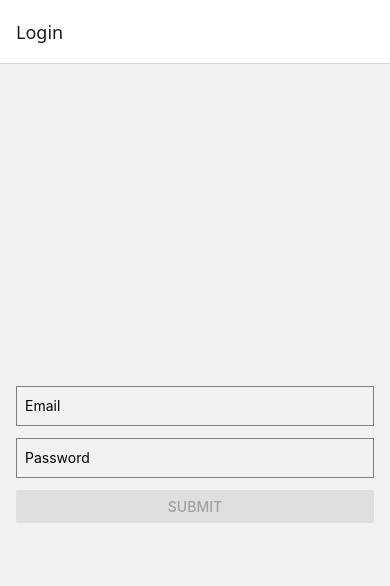
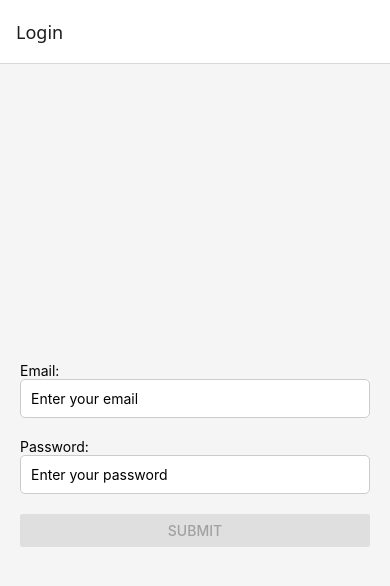
Before and after one commit to ashishgupta611/assignment, a React Native app: screen / in a window 390 px wide. Shown: the top 586 px of the page. Built offline with nearby package versions, Linux system fonts and the light colour scheme.

Commit message:
Styles seperation, useAPI hooks, Login screen refactoring and translation add.

```diff
--- a/app/assets/i18n.ts
+++ b/app/assets/i18n.ts
@@ -6,16 +6,28 @@ i18n.use(initReactI18next).init({
   resources: {
     en: {
       translation: {
-        email: 'Email',
-        password: 'Password',
+        login: 'Login',
+        email: 'Email:',
+        success: 'Success',
+        login_success_message:'Login successful!',
+        enter_valid_email: 'Please enter a valid email address.',
+        enterEmail: 'Enter your email',
+        password: 'Password:',
+        enterPassword:'Enter your password',
         submit: 'Submit',
         popularMovies: 'Popular Movies',
       },
     },
     ar: {
       translation: {
+        login: 'تسجيل الدخول',
         email: 'بريد إلكتروني',
+        success: 'Success',
+        login_success_message:'Login successful!',
+        enter_valid_email: 'Please enter a valid email address.',
+        enterEmail: 'Enter your email',
         password: 'كلمة المرور',
+        enterPassword:'Enter your password',
         submit: 'يُقدِّم',
         popularMovies: 'الأفلام الشعبية',
       },
--- /dev/null
+++ b/app/constants/index.ts
@@ -0,0 +1,34 @@
+// APIs
+export const API = {
+  URL: {
+    MOVIESDB: 'https://api.themoviedb.org',
+  },
+  PATH: {
+    POPULAR_MOVIE: '/3/discover/movie',
+  },
+} as const;
+
+// Strings
+export const NAVIGATION = {
+  MovieList: 'MovieList',
+  LOGIN: 'Login',
+} as const;
+
+// Regex
+export const REGEX = {
+  EMAIL: /^[^\s@]+@[^\s@]+\.[^\s@]+$/, // Basic email validation
+  PASSWORD: /^(?=.*\d)(?=.*[a-z])(?=.*[A-Z]).{8,}$/, // Password validation
+} as const;
+
+// Numbers
+export const NUMBERS = {
+  MAX_RETRIES: 3,
+  TIMEOUT: 5000, // 5 seconds
+} as const;
+
+// Colors
+export const COLORS = {
+  PRIMARY: '#3498db',
+  SECONDARY: '#2ecc71',
+  ERROR: '#e74c3c',
+} as const;
--- /dev/null
+++ b/app/hooks/useAPI.ts
@@ -0,0 +1,41 @@
+import { useState, useEffect } from 'react';
+
+interface UseAPIProps<T> {
+  url: string;
+  initialData: T;
+}
+
+interface UseAPIResult<T> {
+  data: T;
+  loading: boolean;
+  error: string | null;
+}
+
+const useAPI = <T>({ url, initialData }: UseAPIProps<T>): UseAPIResult<T> => {
+  const [data, setData] = useState<T>(initialData);
+  const [loading, setLoading] = useState<boolean>(true);
+  const [error, setError] = useState<string | null>(null);
+
+  useEffect(() => {
+    const fetchData = async () => {
+      try {
+        const response = await fetch(url);
+        if (!response.ok) {
+          throw new Error(`HTTP error! Status: ${response.status}`);
+        }
+        const result = await response.json();
+        setData(result);
+      } catch (err) {
+        setError(err instanceof Error ? err.message : 'An unknown error occurred');
+      } finally {
+        setLoading(false);
+      }
+    };
+
+    fetchData();
+  }, [url]);
+
+  return { data, loading, error };
+};
+
+export default useAPI;
--- a/app/navigation/NavigatorService.tsx
+++ b/app/navigation/NavigatorService.tsx
@@ -1,9 +1,12 @@
 import React from 'react';
 import {createStackNavigator} from '@react-navigation/stack';
 import {  NavigationContainer } from '@react-navigation/native';
+import { useTranslation } from 'react-i18next';
 
 import LoginScreen from '../screens/LoginScreen';
 import MovieListScreen from '../screens/MovieListScreen';
+
+import { NAVIGATION } from '../constants';
 
 // Define the types for your navigation stack
 export type RootStackParamList = {
@@ -14,18 +17,20 @@ export type RootStackParamList = {
 const Stack = createStackNavigator<RootStackParamList>();
 
 const NavigationService: React.FC = () => {
+  const { t } = useTranslation();
+
   return (
     <NavigationContainer>
       <Stack.Navigator>
         <Stack.Screen
-          name="Login"
+          name={NAVIGATION.LOGIN}
           component={LoginScreen}
-          options={{ title: 'Login' }}
+          options={{ title: t('login') }}
         />
         <Stack.Screen
-          name="MovieList"
+          name={NAVIGATION.MovieList}
           component={MovieListScreen}
-          options={{ title: 'Popular Movies' }}
+          options={{ title: t('popularMovies') }}
         />
       </Stack.Navigator>
     </NavigationContainer>
--- a/app/screens/LoginScreen.tsx
+++ b/app/screens/LoginScreen.tsx
@@ -1,75 +1,73 @@
-// screens/Screen1.tsx
 import React, { useState } from 'react';
 import { useDispatch } from 'react-redux';
 import { useNavigation } from '@react-navigation/native';
-import { TextInput, Button, View, StyleSheet, Alert } from 'react-native';
+import { TextInput, Button, View, Text, Alert } from 'react-native';
 import { useTranslation } from 'react-i18next';
+import { styles } from '../styles/LoginStyle';
 import { setCredentials } from '../reducers/userSlice';
-//import { RootStackParamList } from '../navigation/NavigatorService';
+import { REGEX, NAVIGATION } from '../constants';
+
 
 const LoginScreen: React.FC = () => {
   const { t } = useTranslation();
   const dispatch = useDispatch();
   const navigation = useNavigation();
-  const [email, setEmail] = useState('');
-  const [password, setPassword] = useState('');
 
-  const validateEmail = (email: string) =>
-    /^[^\s@]+@[^\s@]+\.[^\s@]+$/.test(email);
+  const [email, setEmail] = useState<string>('');
+  const [password, setPassword] = useState<string>('');
+  const [isEmailValid, setIsEmailValid] = useState<boolean>(true);
 
-  const validatePassword = (password: string) =>
-    /^(?=.*[A-Z])(?=.*[!@#$%^&*]).{8,15}$/.test(password);
+  const validateEmail = (email: string) => REGEX.EMAIL.test(email);
+  const validatePassword = (password: string) => REGEX.PASSWORD.test(password);
 
   const isFormValid = validateEmail(email) && validatePassword(password);
 
-  const handleSubmit = () => {
+  const handleEmailTextChange = (email: string) => {
+    setEmail(email);
+    setIsEmailValid(validateEmail(email));
+  };
+
+  const handleLogin = () => {
+    setIsEmailValid(validateEmail(email));
+
     if (isFormValid) {
+      Alert.alert(t('success'), t('login_success_message'));
       dispatch(setCredentials({ email, password }));
-      navigation.navigate("MovieList");
-    } else {
-      Alert.alert('Invalid Input', 'Please check your email and password.');
+      navigation.navigate(NAVIGATION.MovieList);
     }
   };
 
   return (
     <View style={styles.container}>
+      <Text>{t('email')}</Text>
       <TextInput
-        style={styles.input}
-        placeholder={t('email')}
+        style={[styles.input, !isEmailValid && { borderColor: 'red' }]} // Apply styles conditionally
+        placeholder={t('enterEmail')}
         value={email}
-        onChangeText={setEmail}
+        onChangeText={handleEmailTextChange}
         keyboardType="email-address"
         autoCapitalize="none"
       />
+      {!isEmailValid && (
+        <Text style={styles.errorText}>{t('enter_valid_email')}</Text>
+      )}
+
+      <Text>{t('password')}</Text>
       <TextInput
         style={styles.input}
-        placeholder={t('password')}
+        placeholder={t('enterPassword')}
         value={password}
         onChangeText={setPassword}
         secureTextEntry
       />
       <Button
         title={t('submit')}
-        onPress={handleSubmit}
+        onPress={handleLogin}
         disabled={!isFormValid}
       />
     </View>
   );
+
 };
 
-const styles = StyleSheet.create({
-  container: {
-    flex: 1,
-    justifyContent: 'center',
-    padding: 16,
-  },
-  input: {
-    height: 40,
-    borderColor: 'gray',
-    borderWidth: 1,
-    marginBottom: 12,
-    paddingHorizontal: 8,
-  },
-});
-
 export default LoginScreen;
--- a/app/screens/MovieListScreen.tsx
+++ b/app/screens/MovieListScreen.tsx
@@ -1,13 +1,18 @@
-// screens/Screen2.tsx
 import React, { useEffect, useState } from 'react';
-import { useSelector } from 'react-redux';
-import { View, Text, FlatList, Image, StyleSheet } from 'react-native';
+import { View, Text, FlatList, Image } from 'react-native';
 import { useTranslation } from 'react-i18next';
+import { API_URLS } from '../constants';
+import { styles } from '../styles/MovieListStyle';
+import useAPI from '../hooks/useAPI';
 
 interface Movie {
   id: number;
   title: string;
   poster_path: string;
+}
+
+interface MoviesResponse {
+  results: Movie[];
 }
 
 const MovieListScreen: React.FC = () => {
@@ -47,30 +52,4 @@ const MovieListScreen: React.FC = () => {
   );
 };
 
-const styles = StyleSheet.create({
-  container: {
-    flex: 1,
-    padding: 16,
-  },
-  title: {
-    fontSize: 24,
-    fontWeight: 'bold',
-    marginBottom: 16,
-  },
-  movieItem: {
-    flex: 1,
-    margin: 8,
-    alignItems: 'center',
-  },
-  poster: {
-    width: 150,
-    height: 200,
-    borderRadius: 8,
-  },
-  movieTitle: {
-    marginTop: 8,
-    textAlign: 'center',
-  },
-});
-
 export default MovieListScreen;
--- /dev/null
+++ b/app/styles/LoginStyle.ts
@@ -0,0 +1,23 @@
+import { StyleSheet } from 'react-native';
+
+
+export const styles = StyleSheet.create({
+  container: {
+    flex: 1,
+    padding: 20,
+    justifyContent: 'center',
+    backgroundColor: '#f5f5f5',
+  },
+  input: {
+    borderWidth: 1,
+    borderColor: '#ccc',
+    padding: 10,
+    marginBottom: 20,
+    borderRadius: 5,
+    backgroundColor: '#fff',
+  },
+  errorText: {
+    color: 'red',
+    marginBottom: 10,
+  }
+});
--- /dev/null
+++ b/app/styles/MovieListStyle.ts
@@ -0,0 +1,27 @@
+import {StyleSheet} from 'react-native';
+
+export const styles = StyleSheet.create({
+  container: {
+    flex: 1,
+    padding: 16,
+  },
+  title: {
+    fontSize: 24,
+    fontWeight: 'bold',
+    marginBottom: 16,
+  },
+  movieItem: {
+    flex: 1,
+    margin: 8,
+    alignItems: 'center',
+  },
+  poster: {
+    width: 150,
+    height: 200,
+    borderRadius: 8,
+  },
+  movieTitle: {
+    marginTop: 8,
+    textAlign: 'center',
+  },
+});
```
Also changed, not shown: app/styles/CommonStyle.ts (added, +9 -0 lines).
